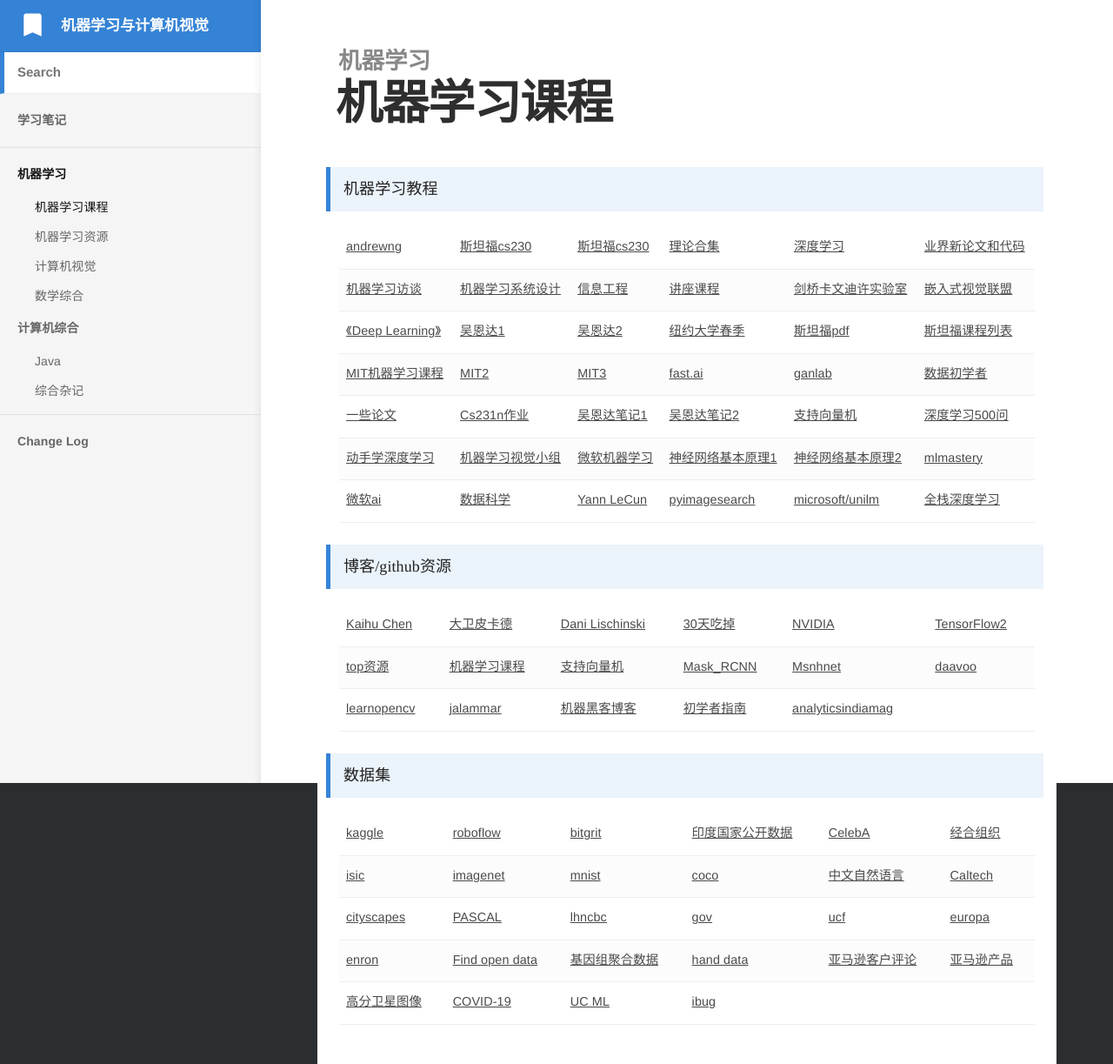
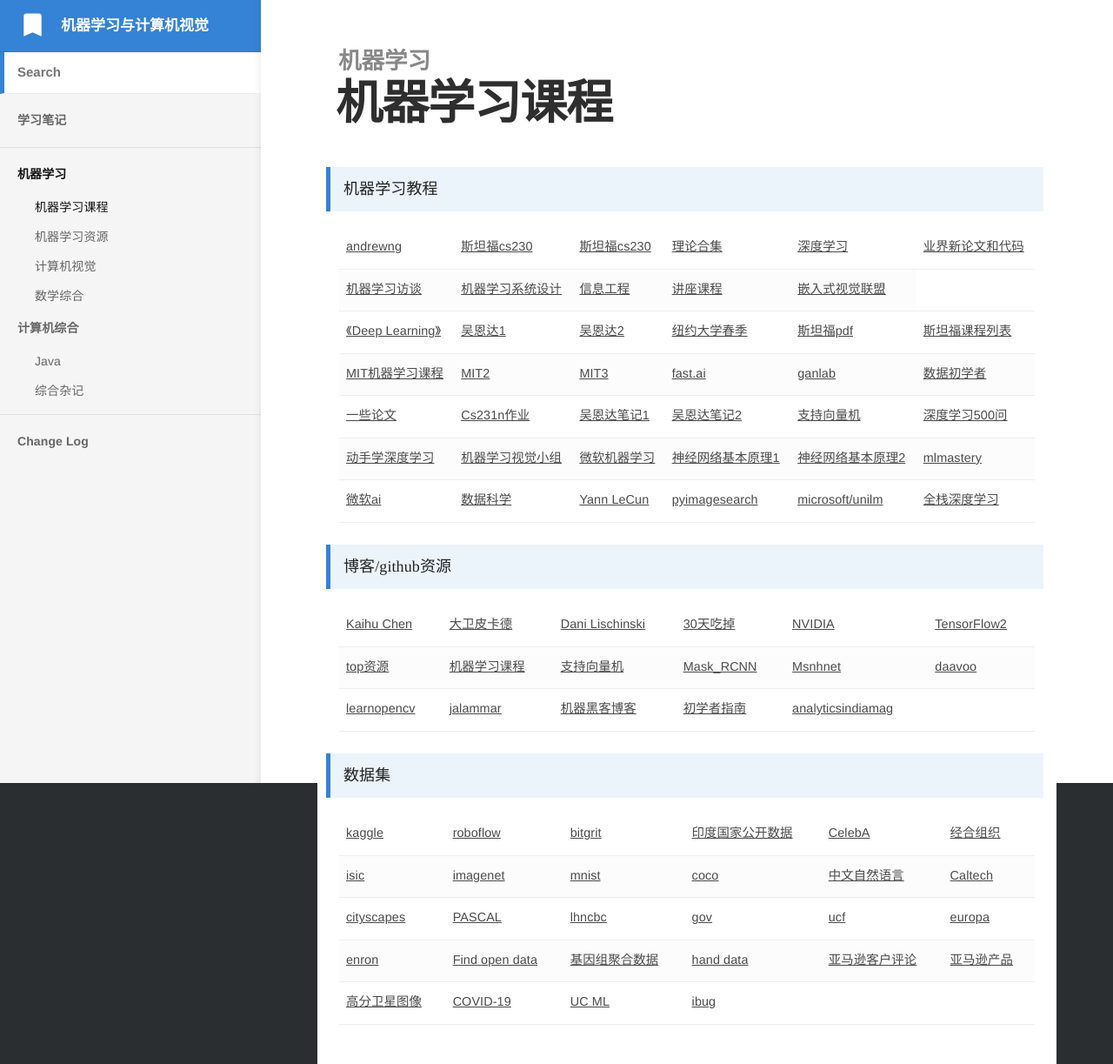
Before and after one commit to bashendixie/Machine_Learning_Notes, a Jekyll site: the page built from _docs/1、机器学习/机器学习课程.md, in a window 1280 px wide. Shown: the whole page at 87% size. Built offline with Jekyll 4.4.1, drawn with Linux system fonts in a browser that asks for light colours; some web fonts are replaced.

Commit message:
no message

```diff
--- a/_docs/1、机器学习/机器学习课程.md
+++ b/_docs/1、机器学习/机器学习课程.md
@@ -39,9 +39,6 @@
 			</td>
 			<td>
 				<a href="https://www.robots.ox.ac.uk/~az/lectures/" target="_blank">讲座课程</a>
-			</td>
-			<td>
-				<a href="https://www.inference.org.uk/is/" target="_blank">剑桥卡文迪许实验室</a>
 			</td>
 			<td>
 				<a href="https://www.edge-ai-vision.com/" target="_blank">嵌入式视觉联盟</a>
```
